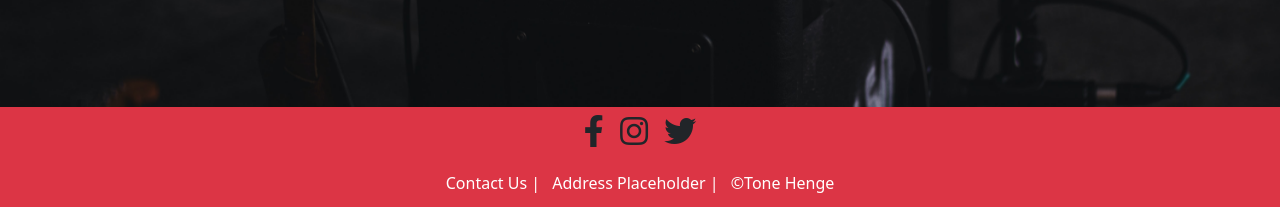
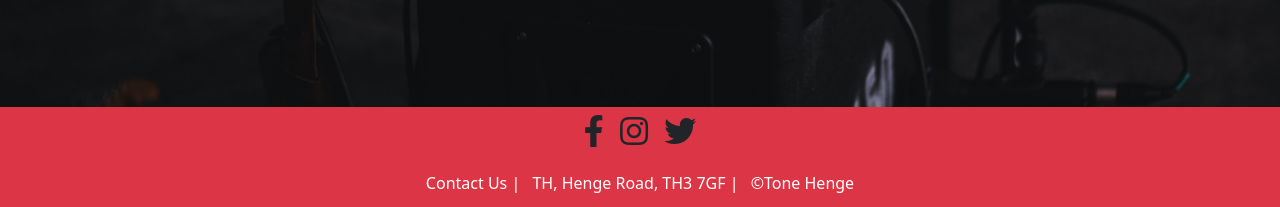
Before and after one commit to Code-Institute-Submissions/tone-henge, a Django app: page / in a window 1280 px wide. Shown: the part 593-800 px from the top of the page. Run offline with Django 4.2, Linux system fonts and the light colour scheme; parts of the project's set-up code (start-up, migrations or seed data) failed here and were passed over.

Commit message:
Configure footer items

```diff
--- a/templates/base.html
+++ b/templates/base.html
@@ -124,8 +124,8 @@
                 </li>
             </ul>
             <ul class="list-inline text-white">
-                <li class="list-inline-item">Contact Us |</li>
-                <li class="list-inline-item">Address Placeholder |</li>
+                <li class="list-inline-item"><a href="#" class="text-decoration-none text-white">Contact Us</a> |</li>
+                <li class="list-inline-item">TH, Henge Road, TH3 7GF |</li>
                 <li class="list-inline-item">&copy;Tone Henge</li>
             </ul>
         </footer>
```
